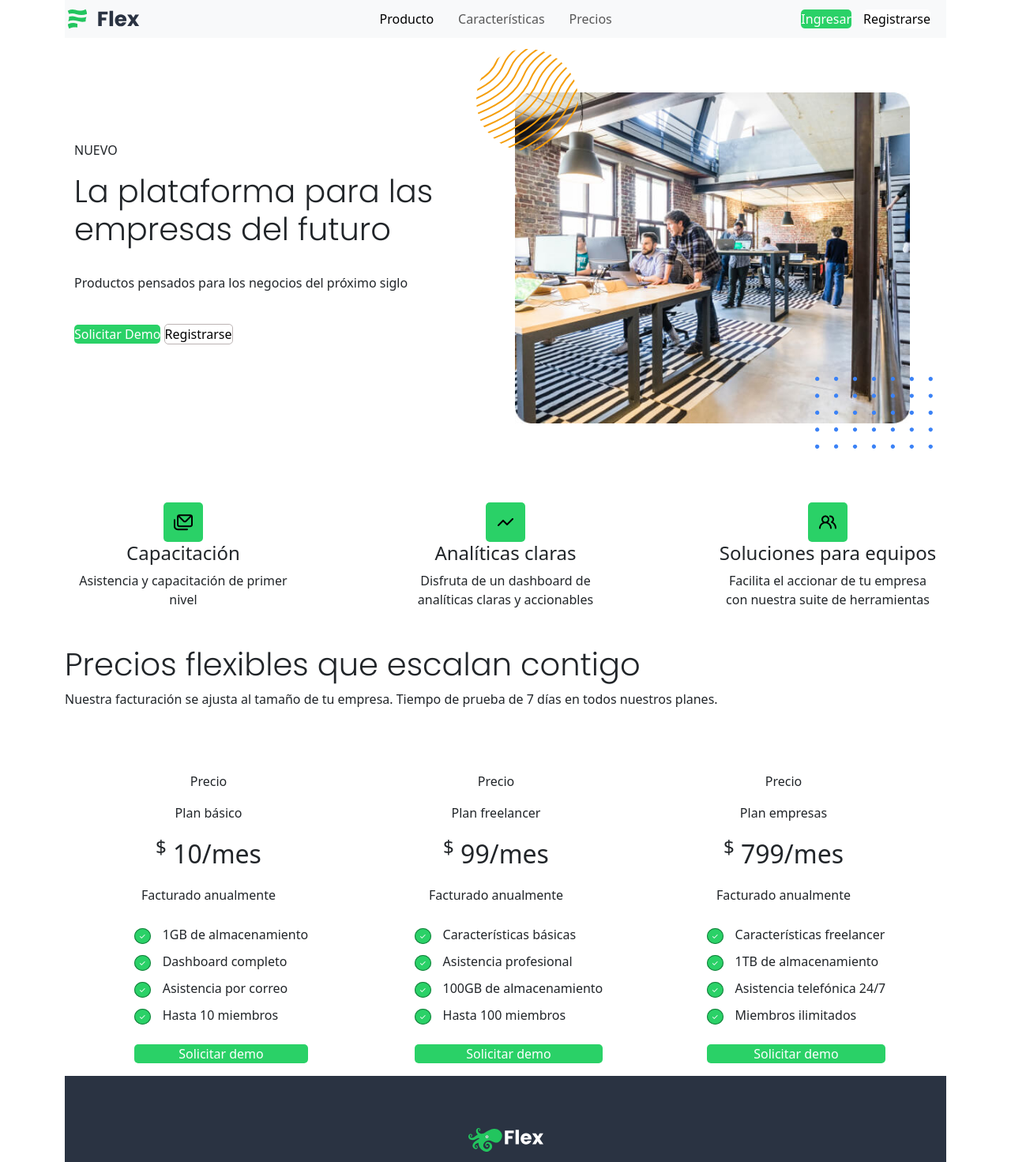
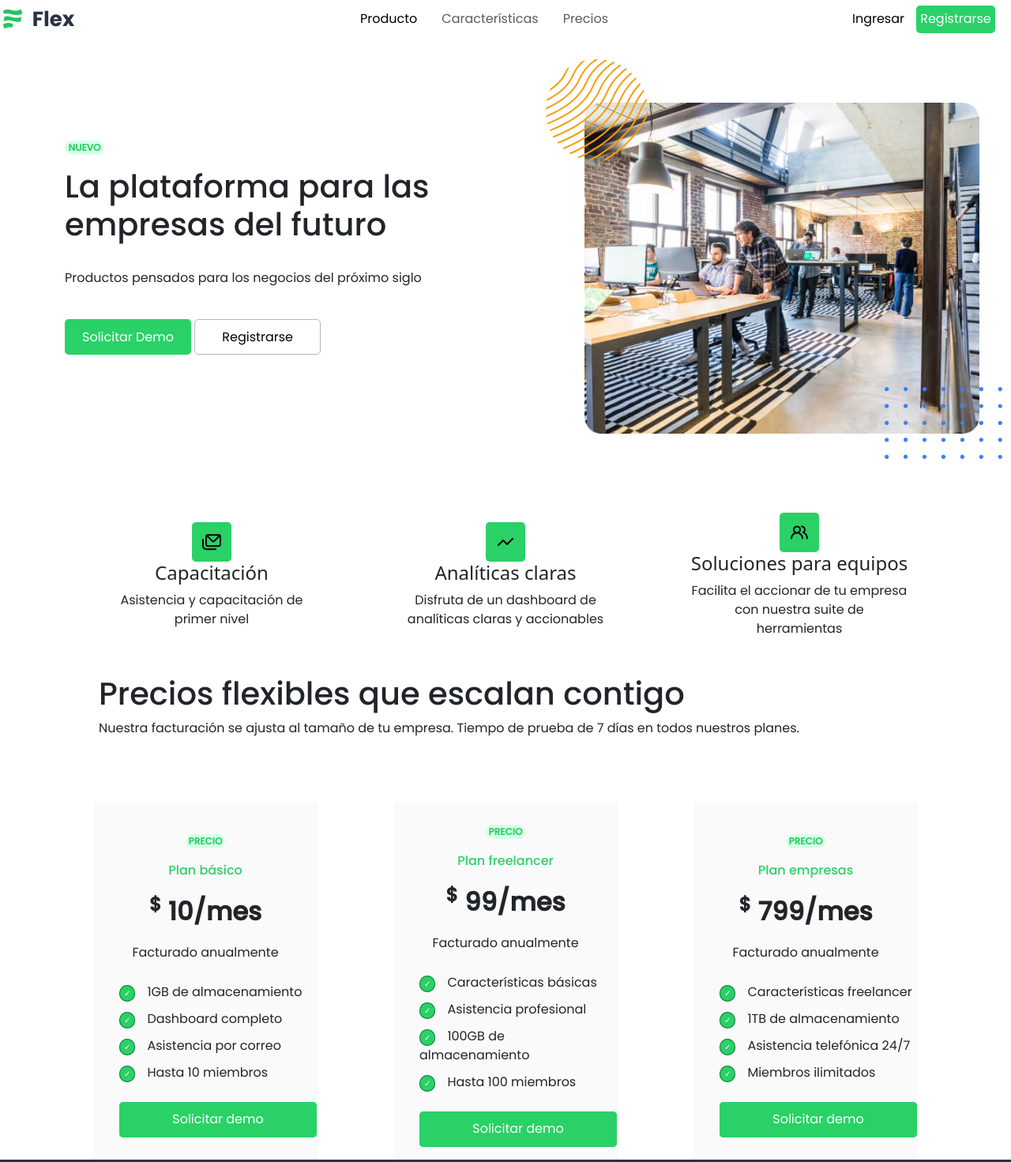
Before and after one commit to H4rdan/ProyectoSenpai, a plain HTML site: page Index.html in a window 1280 px wide. Shown: the top 1471 px of the page at 79% size. Drawn offline with nearby package versions, Linux system fonts and the light colour scheme.

Commit message:
Finalizacion de estilos y boton ingresar

```diff
--- a/Index.html
+++ b/Index.html
@@ -1,49 +1,33 @@
 <!DOCTYPE html>
 <html lang="en">
+
 <head>
   <meta charset="UTF-8" />
   <meta name="viewport" content="width=device-width, initial-scale=1.0" />
   <title>Document</title>
   <link rel="stylesheet" href="style.css" />
+  <link href="https://cdn.jsdelivr.net/npm/bootstrap@5.3.0/dist/css/bootstrap.min.css" rel="stylesheet"
+    integrity="sha384-9ndCyUaIbzAi2FUVXJi0CjmCapSmO7SnpJef0486qhLnuZ2cdeRhO02iuK6FUUVM" crossorigin="anonymous" />
+  <!-- <link rel="preconnect" href="https://fonts.googleapis.com" />
+  <link rel="preconnect" href="https://fonts.gstatic.com" crossorigin />
+  <link href="https://fonts.googleapis.com/css2?family=Poppins:wght@800&display=swap" rel="stylesheet" /> -->
+  <!-- <link rel="preconnect" href="https://fonts.googleapis.com" />
+  <link rel="preconnect" href="https://fonts.gstatic.com" crossorigin />
+  <link href="https://fonts.googleapis.com/css2?family=Poppins:wght@300&display=swap" rel="stylesheet" /> -->
+  <link rel="preconnect" href="https://fonts.googleapis.com">
+  <link rel="preconnect" href="https://fonts.gstatic.com" crossorigin>
   <link
-      href="https://cdn.jsdelivr.net/npm/bootstrap@5.3.0/dist/css/bootstrap.min.css"
-      rel="stylesheet"
-      integrity="sha384-9ndCyUaIbzAi2FUVXJi0CjmCapSmO7SnpJef0486qhLnuZ2cdeRhO02iuK6FUUVM"
-      crossorigin="anonymous"
-    />
-    <link rel="preconnect" href="https://fonts.googleapis.com" />
-    <link rel="preconnect" href="https://fonts.gstatic.com" crossorigin />
-    <link
-      href="https://fonts.googleapis.com/css2?family=Roboto:wght@300&display=swap"
-      rel="stylesheet"
-    />
-    <link rel="preconnect" href="https://fonts.googleapis.com" />
-    <link rel="preconnect" href="https://fonts.gstatic.com" crossorigin />
-    <link
-      href="https://fonts.googleapis.com/css2?family=Poppins:wght@800&display=swap"
-      rel="stylesheet"
-    />
-    <link rel="preconnect" href="https://fonts.googleapis.com" />
-    <link rel="preconnect" href="https://fonts.gstatic.com" crossorigin />
-    <link
-      href="https://fonts.googleapis.com/css2?family=Poppins:wght@300&display=swap"
-      rel="stylesheet"
-    />
+    href="https://fonts.googleapis.com/css2?family=Barlow+Semi+Condensed:wght@500;600&family=Poppins:wght@200;400;500&display=swap"
+    rel="stylesheet">
+
 </head>
 
-  <body class="container-lg">
-    <nav id="navBarPos" class="navbar navbar-expand-sm navbar-light bg-light">
+<body>
+  <nav id="navBarPos" class="navbar navbar-expand-sm navbar-light">
     <img src="./Materiales/flex-ui-green-light.svg" alt="" />
-      <button
-        id="navbarToggle"
-        class="navbar-toggler"
-        type="button"
-        data-toggle="collapse"
-        data-target="#navbarNavAltMarkup"
-        aria-controls="navbarNavAltMarkup"
-        aria-expanded="false"
-        aria-label="Toggle navigation"
-      >
+    <button id="navbarToggle" class="navbar-toggler" type="button" data-toggle="collapse"
+      data-target="#navbarNavAltMarkup" aria-controls="navbarNavAltMarkup" aria-expanded="false"
+      aria-label="Toggle navigation">
       <span class="navbar-toggler-icon"></span>
     </button>
     <div class="collapse navbar-collapse" id="navbarNavAltMarkup">
@@ -53,23 +37,26 @@
         <a class="nav-item nav-link" href="#">Precios</a>
       </div>
       <div class="float-end" id="btnPosition">
-          <button class="buttonStyle">Ingresar</button>
-          <button class="buttonStyle2">Registrarse</button>
+        <button type="button" class="buttonStyle2" data-bs-toggle="modal"
+          data-bs-target="#exampleModal">Ingresar</button>
+        <button class="buttonStyle">Registrarse</button>
       </div>
     </div>
   </nav>
+  <div class="container-lg">
 
-    <article id="marginArticle" class="container">
-      <div class="row">
+
+    <article id="marginArticle" class="">
+      <div class="d-flex justify-content-around">
         <div class="col-6">
-          <p>NUEVO</p>
+          <p class="priceGreen2">NUEVO</p>
 
           <h1>La plataforma para las empresas del futuro</h1>
           <br />
           <p>Productos pensados para los negocios del próximo siglo</p>
           <br />
           <div>
-            <button class="buttonStyle">Solicitar Demo</button>
+            <button class="buttonStyle4">Solicitar Demo</button>
             <button class="buttonStyle3">Registrarse</button>
           </div>
         </div>
@@ -89,11 +76,8 @@
 
     <main id="marginMain">
       <div class="container">
-        <div class="row justify-content-between">
-          <div
-            id="iconsMainSize"
-            class="col-4 d-flex justify-content-center align-items-center flex-column"
-          >
+        <div class="row justify-content-around">
+          <div id="iconsMainSize" class=" col-xl-3 col-12 d-flex justify-content-center align-items-center flex-column">
             <div class="iconsMain d-flex justify-content-center">
               <img src="/Materiales/mail-icon.svg" alt="" />
             </div>
@@ -104,10 +88,7 @@
               </p>
             </div>
           </div>
-          <div
-            id="iconsMainSize"
-            class="col-4 d-flex justify-content-center align-items-center flex-column"
-          >
+          <div id="iconsMainSize" class=" col-xl-3 col-12 d-flex justify-content-center align-items-center flex-column">
             <div class="iconsMain d-flex justify-content-center">
               <img src="/Materiales/analytics-icon.svg" alt="" />
             </div>
@@ -118,10 +99,7 @@
               </p>
             </div>
           </div>
-          <div
-            id="iconsMainSize"
-            class="col-4 d-flex justify-content-center align-items-center flex-column"
-          >
+          <div id="iconsMainSize" class=" col-xl-3 col-12 d-flex justify-content-center align-items-center flex-column">
             <div class="iconsMain d-flex justify-content-center">
               <img src="/Materiales/people-icon.svg" alt="" />
             </div>
@@ -144,12 +122,10 @@
         </p>
       </section>
 
-      <div id="price" class="container row justify-content-between">
-        <div
-          class="priceSize col-4 d-flex justify-content-center align-items-center flex-column"
-        >
-          <p>Precio</p>
-          <p>Plan básico</p>
+      <div id="price" class="row justify-content-around">
+        <div class="priceSize col-xl-3 col-12 d-flex justify-content-center align-items-center flex-column">
+          <p class="priceGreen">PRECIO</p>
+          <p class="planGreen">Plan básico</p>
           <p class="priceText"><sup>$</sup> 10/mes</p>
           <p>Facturado anualmente</p>
           <ol class="customList">
@@ -157,15 +133,14 @@
             <li>Dashboard completo</li>
             <li>Asistencia por correo</li>
             <li>Hasta 10 miembros</li>
-            <div  class=" buttonPrice d-flex justify-content-center align-items-center">
-              <button class="buttonStyle">Solicitar demo</button></div>
+            <div class=" buttonPrice d-flex justify-content-center align-items-center">
+              <button class="buttonStyle5">Solicitar demo</button>
+            </div>
           </ol>
         </div>
-        <div
-          class="priceSize col-4 d-flex justify-content-center align-items-center flex-column"
-        >
-          <p>Precio</p>
-          <p>Plan freelancer</p>
+        <div class="priceSize col-xl-3 col-12 d-flex justify-content-center align-items-center flex-column">
+          <p class="priceGreen">PRECIO</p>
+          <p class="planGreen">Plan freelancer</p>
           <p class="priceText"><sup>$</sup> 99/mes</p>
           <p>Facturado anualmente</p>
           <ol class="customList">
@@ -173,15 +148,14 @@
             <li>Asistencia profesional</li>
             <li>100GB de almacenamiento</li>
             <li>Hasta 100 miembros</li>
-            <div class=" buttonPrice d-flex justify-content-center align-items-center">
-              <button class="buttonStyle">Solicitar demo</button></div>
+            <div class="buttonPrice d-flex justify-content-center align-items-center">
+              <button class="buttonStyle5">Solicitar demo</button>
+            </div>
           </ol>
         </div>
-        <div
-        class="priceSize col-4 d-flex justify-content-center align-items-center flex-column"
-        >
-          <p>Precio</p>
-          <p>Plan empresas</p>
+        <div class="priceSize col-xl-3 col-12 d-flex justify-content-center align-items-center flex-column">
+          <p class="priceGreen">PRECIO</p>
+          <p class="planGreen">Plan empresas</p>
           <p class="priceText"><sup>$</sup> 799/mes</p>
           <p>Facturado anualmente</p>
           <ol class="customList">
@@ -190,11 +164,50 @@
             <li>Asistencia telefónica 24/7</li>
             <li>Miembros ilimitados</li>
             <div class="buttonPrice d-flex justify-content-center align-items-center">
-            <button class="buttonStyle">Solicitar demo</button></div>
+              <button class="buttonStyle5">Solicitar demo</button>
+            </div>
           </ol>
         </div>
       </div>
     </main>
+  </div>
+
+  <div class="modal fade" id="exampleModal" tabindex="-1" aria-labelledby="exampleModalLabel" aria-hidden="true">
+    <div class="modal-dialog">
+      <div class="modal-content">
+
+        <div class="modal-body">
+          <div>
+            <button type="button" class="btn-close" data-bs-dismiss="modal" aria-label="Close"></button>
+          </div>
+          <div class="d-flex justify-content-center align-items-center flex-column">
+            <img id="formLogo" src="/Materiales/logo-verde.png" alt="">
+            <h2>Ingresa a tu cuenta</h2>
+            <p>y empieza a conseguir resultados</p>
+            <label class="d-flex align-self-start" for="correo">Correo</label>
+            <input type="email" name="correo">
+            <label class="d-flex align-self-start" for="contraseña">Contraseña</label>
+            <input type="password" name="contraseña">
+          </div>
+          <div class="d-flex justify-content-between">
+            <div id="inputGap" class="d-flex align-items-center">
+              <input class="form-check-input" type="checkbox" id="rememberMe">
+              <label class="form-check-label" for="rememberMe">Recordarme</label>
+            </div>
+
+            <p class="mt-3"><a class="aColor" href="">Olvidé mi contraseña</a></p>
+
+          </div>
+          <button type="button" class="buttonStyle6 mt-3">Ingresar</button>
+          <div class="d-flex justify-content-center align-items-center m-3">
+            <p>Aún no tienes cuenta? <a class="aColor" href="">Registrarse</a></p>
+          </div>
+
+        </div>
+
+      </div>
+    </div>
+  </div>
 
   <footer>
     <div class="d-flex justify-content-center">
@@ -217,11 +230,10 @@
     </div>
   </footer>
 
-    <script
-      src="https://cdn.jsdelivr.net/npm/bootstrap@5.3.0/dist/js/bootstrap.bundle.min.js"
+
+  <script src="https://cdn.jsdelivr.net/npm/bootstrap@5.3.0/dist/js/bootstrap.bundle.min.js"
     integrity="sha384-geWF76RCwLtnZ8qwWowPQNguL3RmwHVBC9FhGdlKrxdiJJigb/j/68SIy3Te4Bkz"
-      crossorigin="anonymous"
-    ></script>
+    crossorigin="anonymous"></script>
 
   <script>
     const navbarToggle = document.getElementById("navbarToggle");
@@ -235,5 +247,7 @@
       }
     });
   </script>
+
 </body>
+
 </html>
--- a/style.css
+++ b/style.css
@@ -3,23 +3,21 @@
   padding: 0;
   box-sizing: border-box;
 }
-/* body{
-  background-color: white;
-  background-image:
-  linear-gradient(0deg, rgba(128, 128, 128, 0.1) 1px, transparent 1px),
-  linear-gradient(90deg, rgba(128, 128, 128, 0.1) 1px, transparent 1px),
-  linear-gradient(0deg, rgba(128, 128, 128, 0.1) 20px, transparent 20px),
-  linear-gradient(90deg, rgba(128, 128, 128, 0.1) 20px, transparent 20px);
-  background-size: 20px 20px;
 
+p {
+  font-family: 'Barlow Semi Condensed', sans-serif;
+  font-family: 'Poppins', sans-serif;
+}
 
-} */
-h1{
+a {
+  font-family: 'Barlow Semi Condensed', sans-serif;
+  font-family: 'Poppins', sans-serif;
+}
+
+h1 {
   font-family: 'Poppins', sans-serif;
 
-
 }
-
 
 #optionNav {
   position: absolute;
@@ -42,6 +40,7 @@ h1{
 
 #rightContainer {
   position: relative;
+  left: 100px;
 }
 
 #imgContainer {
@@ -66,26 +65,36 @@ h1{
   margin-left: auto;
 }
 
-.buttonStyle{
+.buttonStyle {
   border-radius: 5px;
   background-color: #2ad167;
   border: none;
   color: white;
+  width: 100px;
+  height: 35px;
+  font-family: 'Barlow Semi Condensed', sans-serif;
+  font-family: 'Poppins', sans-serif;
 }
 
-.buttonStyle2{
+.buttonStyle2 {
   border-radius: 5px;
   background-color: white;
   border: none;
   color: black;
+  font-family: 'Barlow Semi Condensed', sans-serif;
+  font-family: 'Poppins', sans-serif;
 }
-.buttonStyle3{
+
+.buttonStyle3 {
   border-radius: 5px;
   background-color: white;
   border: solid 1px rgb(188, 180, 180);
   color: black;
+  width: 160px;
+  height: 45px;
+  font-family: 'Barlow Semi Condensed', sans-serif;
+  font-family: 'Poppins', sans-serif;
 }
-
 
 .iconsMain {
   background-color: #2ad167;
@@ -109,6 +118,7 @@ h1{
 
 #sectionMargin {
   margin-top: 30px;
+  margin-left: 43px;
 }
 
 .customList {
@@ -128,6 +138,8 @@ h1{
 
 .customList li {
   margin-top: 10px;
+  font-family: 'Barlow Semi Condensed', sans-serif;
+  font-family: 'Poppins', sans-serif;
 }
 
 #price {
@@ -143,6 +155,7 @@ h1{
 footer {
   background-color: #2a3342;
   height: 300px;
+  width: 100%;
 }
 
 .customListFooter li {
@@ -164,16 +177,125 @@ footer {
 .textFooter {
   color: rgb(172, 165, 165);
 }
-.priceText{
-  font-weight:500;
-  font-size:32px;
+
+.priceText {
+  font-weight: 800;
+  font-size: 32px;
 }
 
-
-.buttonPrice{
+.buttonPrice {
   margin-top: 25px;
   border-radius: 5px;
   background-color: #2ad167;
   border: none;
   color: white;
 }
+
+.navBarColor {
+  background-color: white;
+}
+
+.buttonStyle4 {
+  border-radius: 5px;
+  background-color: #2ad167;
+  border: none;
+  color: white;
+  width: 160px;
+  height: 45px;
+  font-family: 'Barlow Semi Condensed', sans-serif;
+  font-family: 'Poppins', sans-serif;
+}
+
+.buttonStyle5 {
+  border-radius: 5px;
+  background-color: #2ad167;
+  border: none;
+  color: white;
+  width: 250px;
+  height: 45px;
+  font-family: 'Barlow Semi Condensed', sans-serif;
+  font-family: 'Poppins', sans-serif;
+}
+
+.buttonStyle6 {
+  border-radius: 5px;
+  background-color: #2ad167;
+  border: none;
+  color: white;
+  width: 100%;
+  height: 56px;
+}
+
+.priceSize {
+  background-color: rgb(250, 250, 250);
+  border-radius: 5px;
+}
+
+.priceGreen {
+  font-size: 12px;
+  background-color: #d8ffe7;
+  margin-top: 30px;
+  color: #2ad167;
+  border-radius: 10px;
+  width: 50px;
+  display: flex;
+  justify-content: center;
+  font-weight: 800
+}
+
+.priceGreen2 {
+  font-size: 12px;
+  background-color: #d8ffe7;
+  color: #2ad167;
+  border-radius: 10px;
+  width: 50px;
+  display: flex;
+  justify-content: center;
+  font-weight: 800
+}
+
+.planGreen {
+  color: #2ad167;
+  font-weight: 500;
+}
+
+#formLogo {
+  width: 65px;
+  height: 50px;
+}
+
+input {
+  width: 100%;
+  margin: 13px 0;
+  padding: 14px;
+  border-radius: 10px;
+}
+
+#inputGap {
+  gap: 10px;
+}
+
+.modal-body {
+  background-color: #2a3342
+}
+
+.modal-body p {
+  color: white;
+}
+
+.modal-body h2 {
+  color: white;
+}
+
+.modal-body label {
+  color: white;
+}
+
+label {
+  margin: 10px;
+}
+
+.aColor {
+  text-decoration: none;
+  color: #2ad167;
+}
```
Lines whose indentation alone changed are shown as unchanged.
